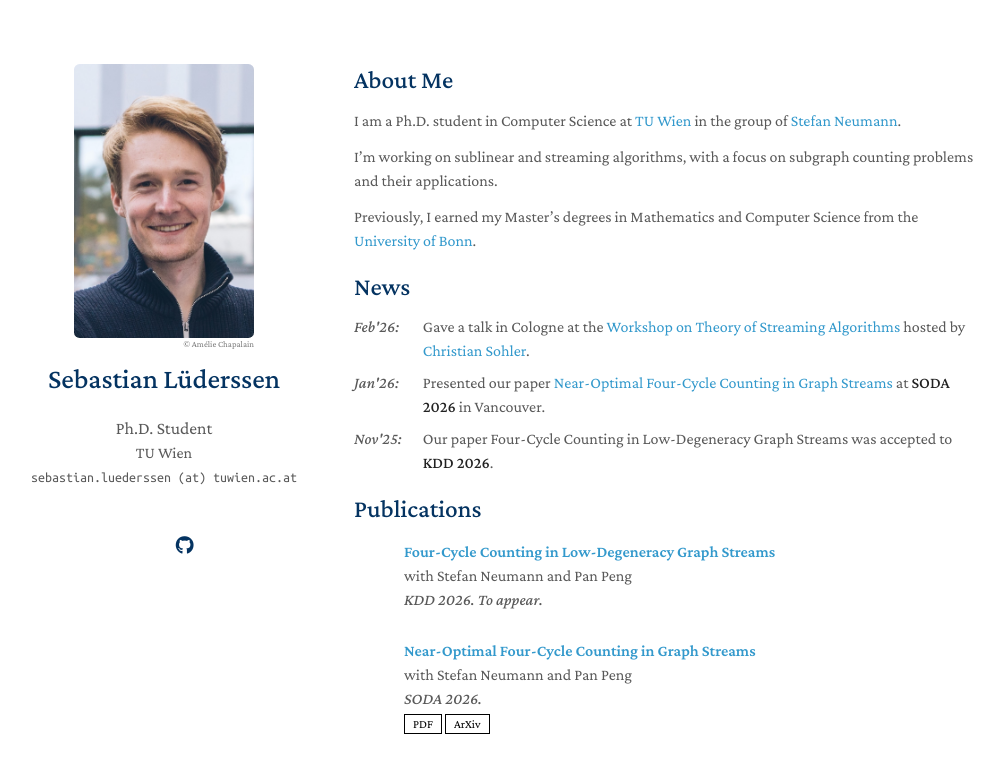
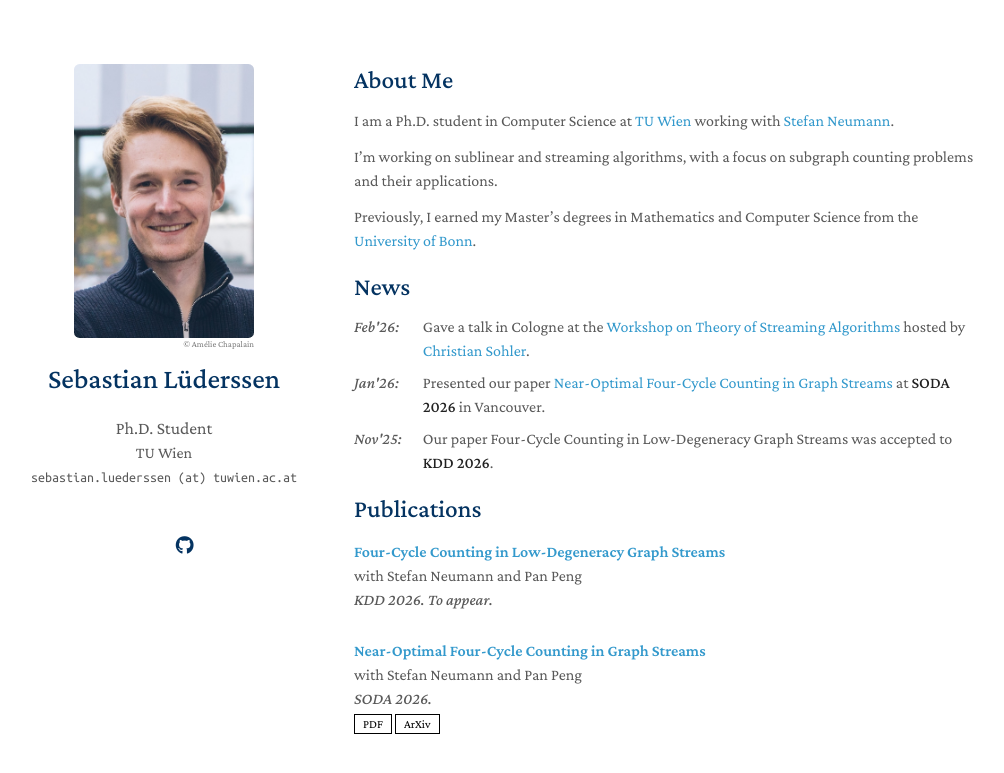
Before and after one commit to sl-dv/sl-dv.github.io, a Jekyll site: the page built from index.md, in a window 1280 px wide. Shown: the top 773 px of the page, without its empty margins (146-1150 px from the left). Built offline with Jekyll 4.4.1, drawn with Linux system fonts in a browser that asks for light colours; a style sheet for code colours, icons or effects is not loaded; our own code applies the rules of GitHub Pages for plain Markdown files.

Commit message:
updated formatting

```diff
--- a/_includes/publications.md
+++ b/_includes/publications.md
@@ -7,7 +7,7 @@
 
 <li>
 <div class="pub-row">
-  <div class="col-sm-3 abbr" style="position: relative;padding-right: 15px;padding-left: 15px;">
+  <div class="{% if link.image %}col-sm-3{% else %}col-sm-1{% endif %} abbr" style="position: relative;{% if link.image %}padding-right: 15px;padding-left: 15px;{% else %}padding-right: 0;padding-left: 0;width: 0;{% endif %}">
     {% if link.image %}
     <img src="{{ link.image }}" class="teaser img-fluid z-depth-1" style="width=100;height=40%">
     {% if link.conference_short %}
@@ -15,7 +15,7 @@
     {% endif %}
     {% endif %}
   </div>
-  <div class="col-sm-9" style="position: relative;padding-right: 15px;padding-left: 20px;">
+  <div class="{% if link.image %}col-sm-9{% else %}col-sm-11{% endif %}" style="position: relative;{% if link.image %}padding-right: 15px;padding-left: 20px;{% else %}padding-right: 15px;padding-left: 0;width: 100%;{% endif %}">
       <div class="title"><a href="{{ link.pdf }}">{{ link.title }}</a></div>
       <div class="author">{{ link.authors }}</div>
       <div class="periodical"><em>{{ link.conference }}</em>
--- a/index.md
+++ b/index.md
@@ -4,7 +4,7 @@ layout: homepage
 
 ## About Me
 
-I am a Ph.D. student in Computer Science at [TU Wien](https://informatics.tuwien.ac.at/) in the group of [Stefan Neumann](neumannstefan.com).
+I am a Ph.D. student in Computer Science at [TU Wien](https://informatics.tuwien.ac.at/) working with [Stefan Neumann](neumannstefan.com).
 
 I'm working on sublinear and streaming algorithms, with a focus on subgraph counting problems and their applications.
 
```
